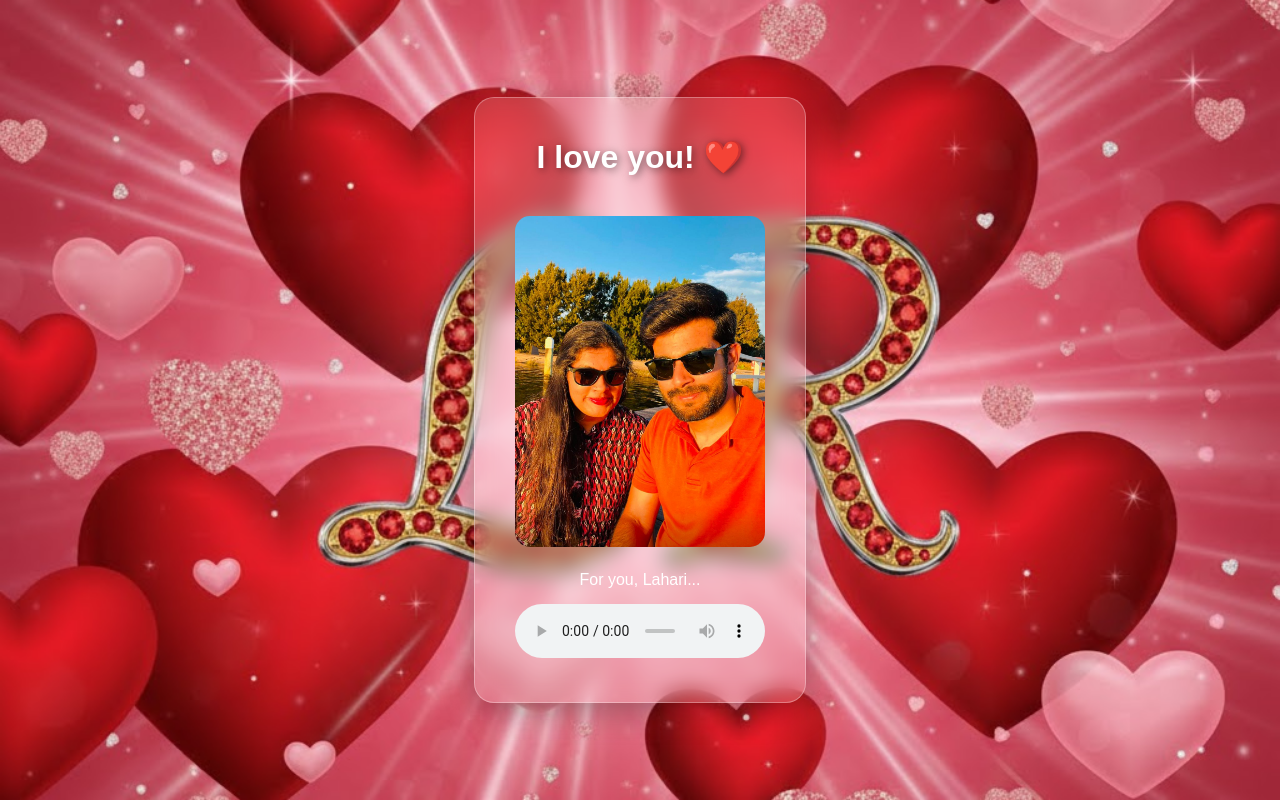
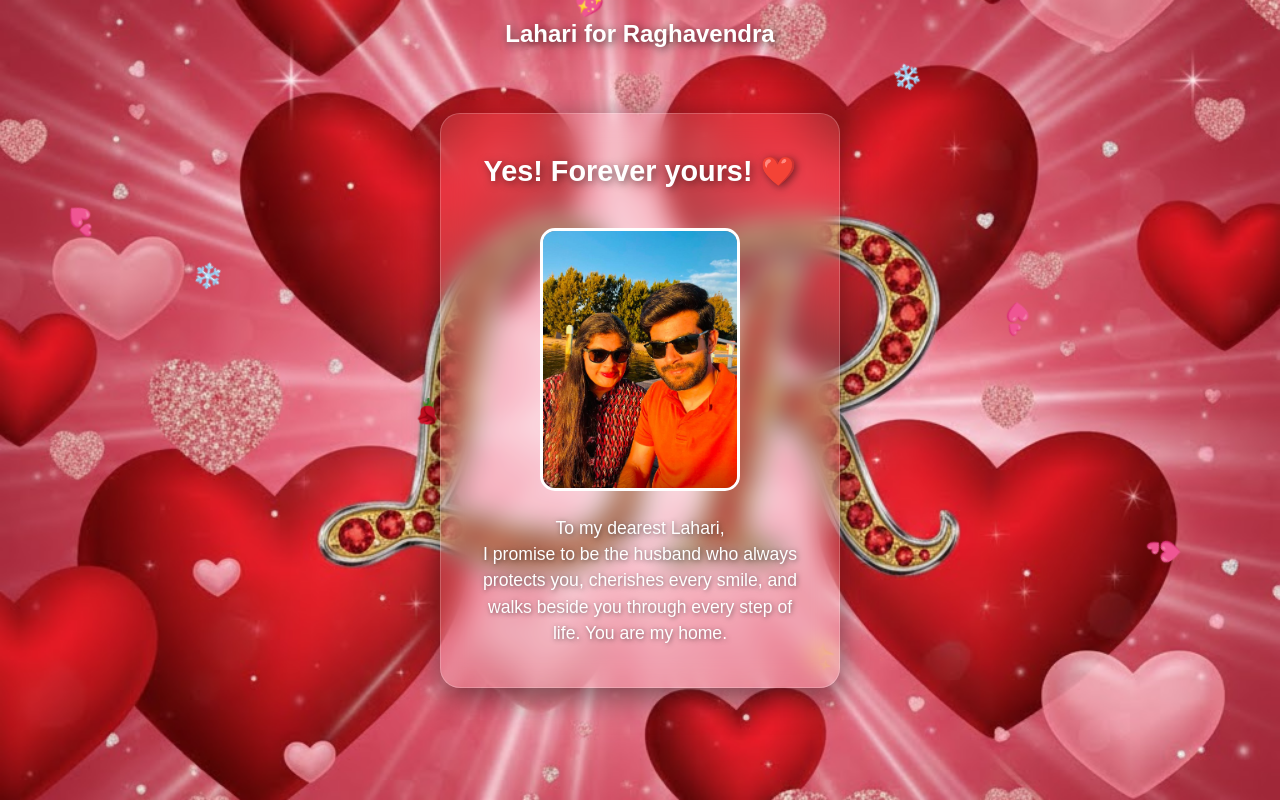
Before and after one commit to lokeshgoud000/lahari, a plain HTML site: page index.html in a window 1280 px wide. Both pictures are taken after a click on the button "Yes". Drawn offline with Linux system fonts and the light colour scheme.

Commit message:
Update index.html

```diff
--- a/index.html
+++ b/index.html
@@ -9,26 +9,42 @@
         body {
             height: 100vh;
             display: flex;
+            flex-direction: column;
             align-items: center;
             justify-content: center;
             font-family: 'Poppins', sans-serif;
             overflow: hidden;
-            /* Update 'background.jpg' to your actual image name later */
             background: url('background.jpg') no-repeat center center fixed;
             background-size: cover;
         }
+
+        /* Header Style */
+        .header-title {
+            position: absolute;
+            top: 20px;
+            font-size: 1.5rem;
+            color: white;
+            font-weight: bold;
+            text-shadow: 2px 2px 10px rgba(0,0,0,0.7);
+            z-index: 10;
+        }
+
         #main-container {
-            background: rgba(255, 255, 255, 0.15);
-            backdrop-filter: blur(10px);
+            background: rgba(255, 255, 255, 0.1);
+            backdrop-filter: blur(12px);
             padding: 40px;
             border-radius: 20px;
             text-align: center;
-            border: 1px solid rgba(255, 255, 255, 0.3);
-            box-shadow: 0 8px 32px rgba(0,0,0,0.3);
-            max-width: 90%;
+            border: 1px solid rgba(255, 255, 255, 0.2);
+            box-shadow: 0 8px 32px rgba(0,0,0,0.5);
+            max-width: 400px;
+            z-index: 5;
         }
-        h1 { color: white; text-shadow: 2px 2px 8px rgba(0,0,0,0.5); margin-bottom: 20px; }
-        .buttons { position: relative; height: 100px; }
+
+        h1 { color: white; text-shadow: 2px 2px 8px rgba(0,0,0,0.5); margin-bottom: 20px; font-size: 1.8rem; }
+
+        .buttons { position: relative; height: 120px; display: flex; justify-content: center; align-items: center; }
+
         button {
             padding: 15px 35px;
             font-size: 1.2rem;
@@ -36,22 +52,49 @@
             border-radius: 50px;
             border: none;
             font-weight: bold;
-            transition: 0.2s;
+            transition: 0.3s;
         }
-        #yesBtn { background: #ff4d6d; color: white; margin-right: 10px; }
-        #noBtn { background: #555; color: white; position: absolute; }
 
-        /* Second Page Content (Hidden at first) */
+        #yesBtn { background: #ff4d6d; color: white; z-index: 10; }
+        #noBtn { background: #555; color: white; position: absolute; transition: 0.1s; }
+
         .hidden { display: none; }
-        #second-image { width: 250px; border-radius: 15px; margin: 20px 0; }
-        audio { margin-top: 15px; width: 100%; }
+
+        #second-image {
+            width: 200px;
+            border-radius: 15px;
+            margin: 20px 0;
+            border: 3px solid white;
+        }
+
+        .message {
+            color: white;
+            font-size: 1.1rem;
+            line-height: 1.5;
+            text-shadow: 1px 1px 5px rgba(0,0,0,0.5);
+        }
+
+        /* Emoji Rain Effect */
+        .emoji {
+            position: fixed;
+            top: -50px;
+            z-index: 1;
+            font-size: 24px;
+            animation: fall linear forwards;
+        }
+
+        @keyframes fall {
+            to { transform: translateY(110vh) rotate(360deg); }
+        }
     </style>
 </head>
 <body>
 
+    <div class="header-title">Lahari for Raghavendra</div>
+
     <div id="main-container">
         <div id="page1">
-            <h1>Will you be mine forever, Lahari? ❤️</h1>
+            <h1>Will you be my valentiine? ❤️</h1>
             <div class="buttons">
                 <button id="yesBtn" onclick="showSecondPage()">Yes</button>
                 <button id="noBtn" onmouseover="moveNoButton()" onclick="moveNoButton()">No</button>
@@ -59,30 +102,59 @@
         </div>
 
         <div id="page2" class="hidden">
-            <h1>I love you! ❤️</h1>
+            <h1>Yes! Forever yours! ❤️</h1>
             <img src="photo.jpg" id="second-image" alt="Our Moment">
-            <p style="color: white;">For you, Lahari...</p>
-            <audio id="mySong" controls>
+            <div class="message">
+                To my dearest Lahari,<br>
+                I promise to be the husband who always protects you,
+                cherishes every smile, and walks beside you through every
+                step of life. You are my home.
+            </div>
+            <audio id="mySong" loop>
                 <source src="song.mp3" type="audio/mpeg">
             </audio>
         </div>
     </div>
 
     <script>
+        const sadEmojis = ['😢', '😭', '💔', '🥺', '😔'];
+        const loveEmojis = ['❤️', '💖', '✨', '❄️', '💕', '🌹'];
+
         function moveNoButton() {
+            const noBtn = document.getElementById('noBtn');
             const x = Math.random() * (window.innerWidth - 150);
             const y = Math.random() * (window.innerHeight - 150);
-            const noBtn = document.getElementById('noBtn');
+
+            noBtn.style.position = 'fixed';
             noBtn.style.left = x + 'px';
             noBtn.style.top = y + 'px';
-            noBtn.style.position = 'fixed';
+
+            // Create sad emoji effect
+            createEmoji(sadEmojis[Math.floor(Math.random() * sadEmojis.length)]);
+        }
+
+        function createEmoji(text) {
+            const emoji = document.createElement('div');
+            emoji.classList.add('emoji');
+            emoji.innerText = text;
+            emoji.style.left = Math.random() * 100 + "vw";
+            emoji.style.animationDuration = Math.random() * 2 + 3 + "s";
+            document.body.appendChild(emoji);
+            setTimeout(() => { emoji.remove(); }, 5000);
         }
 
         function showSecondPage() {
             document.getElementById('page1').classList.add('hidden');
             document.getElementById('page2').classList.remove('hidden');
+
+            // Start Background Music
             const song = document.getElementById('mySong');
-            song.play(); // Starts the song automatically when she clicks Yes
+            song.play();
+
+            // Start Love & Snow Rain
+            setInterval(() => {
+                createEmoji(loveEmojis[Math.floor(Math.random() * loveEmojis.length)]);
+            }, 300);
         }
     </script>
 </body>
```
